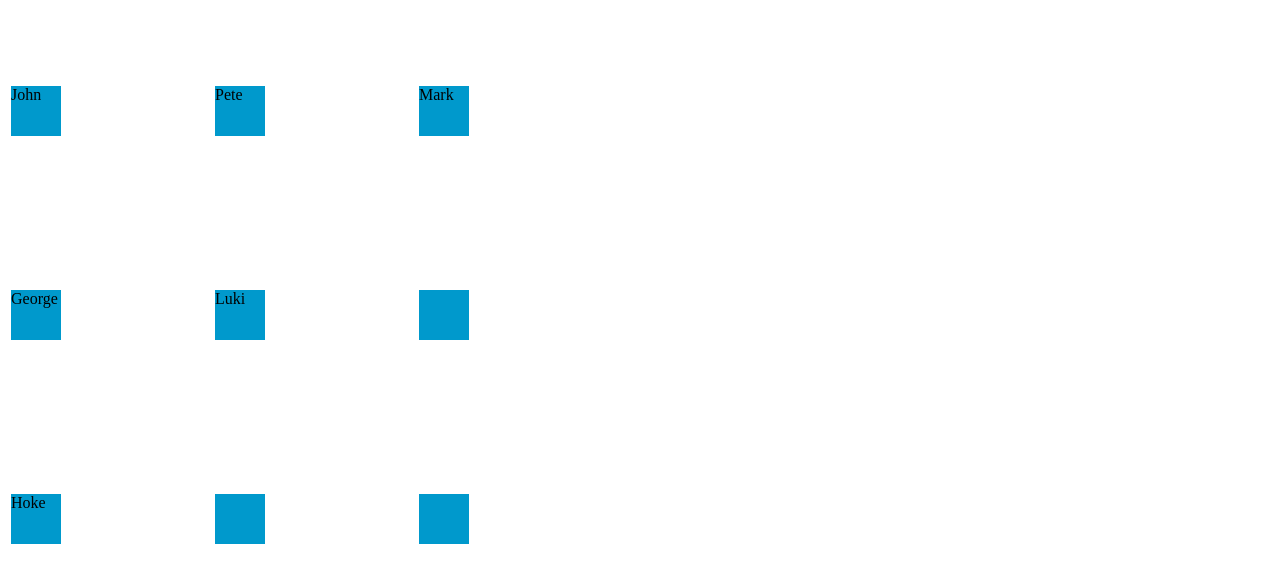
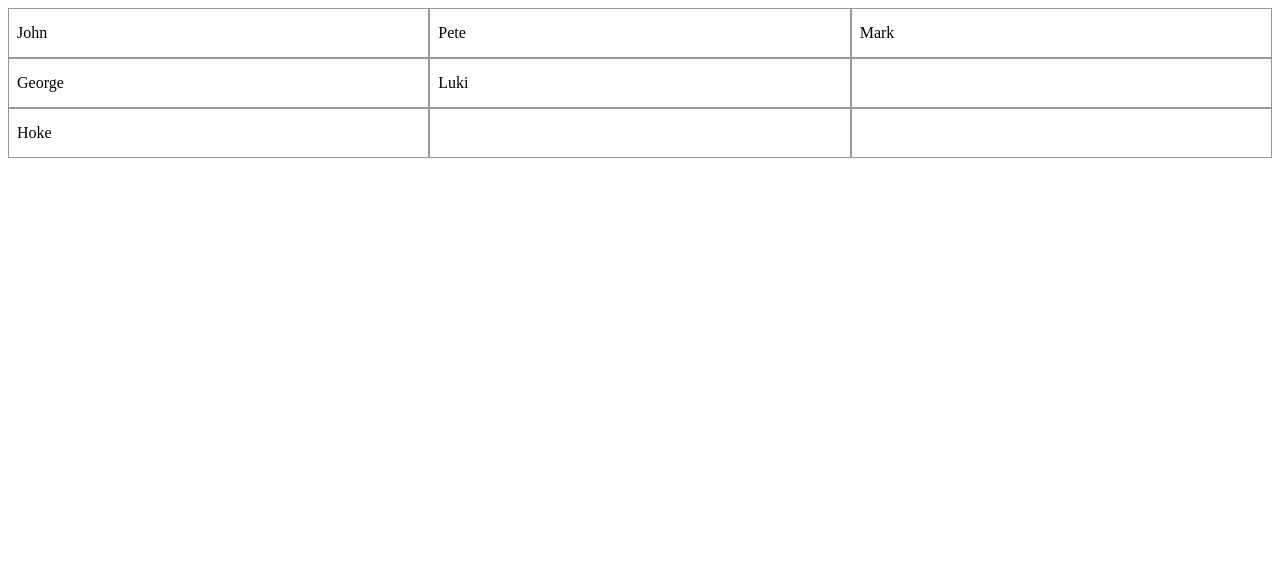
Before and after one commit to szewmic/FootballSquadPicker, a React app: page / in a window 1280 px wide. Shown: the top 582 px of the page. Built offline with nearby package versions, Linux system fonts and the light colour scheme.

Commit message:
Base table style

```diff
--- a/src/components/Grid/index.tsx
+++ b/src/components/Grid/index.tsx
@@ -61,14 +61,10 @@ const Grid = (props: GridProps) => {
 
   return (
     <>
-      <div>
-        <div className='TableContainer'>
-          <div>
-            <table ref={ref} aria-label='simple table'>
-              <tbody>{generateTable()}</tbody>
-            </table>
-          </div>
-        </div>
+      <div id='table-wrapper' className='TableContainer'>
+        <table ref={ref} aria-label='simple table'>
+          <tbody>{generateTable()}</tbody>
+        </table>
       </div>
     </>
   );
--- a/src/components/Grid/style.css
+++ b/src/components/Grid/style.css
@@ -1,11 +1,20 @@
-table th,
-table td {
-  height: 200px;
-  width: 200px;
+table {
+  width: 100%;
+  height: 100%;
+  overflow-x: auto;
+  border-spacing: 0;
 }
-table div {
-  display: block;
-  background-color: #09c;
+
+tbody {
+  white-space: nowrap;
+}
+
+td {
+  border: 1px solid #999;
+  padding: 0.5rem;
+  min-width: 100px;
+}
+
+tr {
   height: 50px;
-  width: 50px;
 }
```
